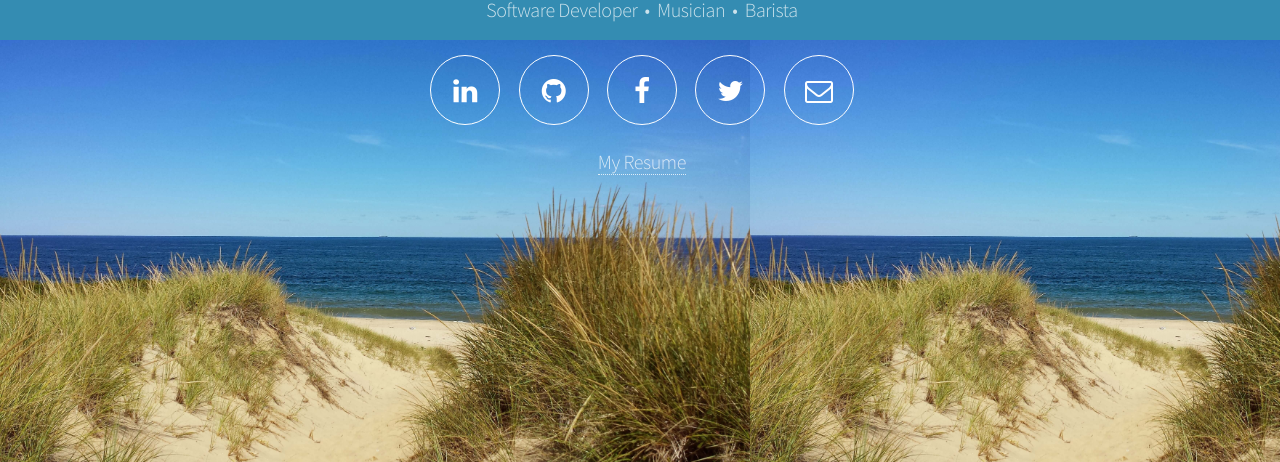
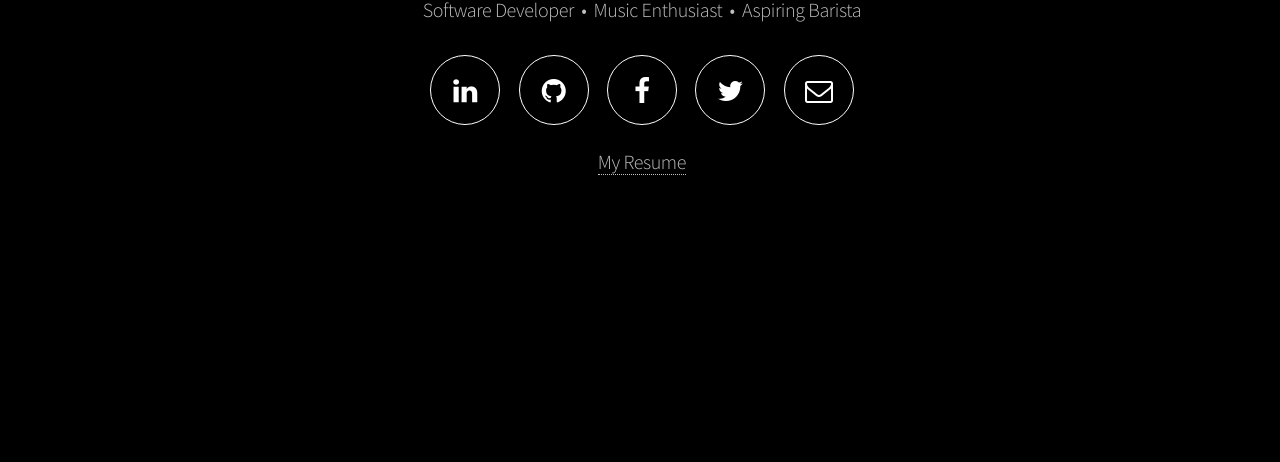
Before and after one commit to terela/terela.github.io, a plain HTML site: page index.html in a window 1280 px wide. Shown: the part 338-800 px from the top of the page. Drawn offline with Linux system fonts and the light colour scheme.

Commit message:
Update background & titles

```diff
--- a/assets/css/main.css
+++ b/assets/css/main.css
@@ -188,7 +188,8 @@
 		*/
 	/* Set your background with this */
 
-		background: #348cb2 url("images/bg-compressed.jpg") bottom left;
+		/** background: #348cb2 url("images/bg-compressed.jpg") bottom left; */
+		background: #000000;
 		background-repeat: repeat-x;
 		height: 100%;
 		left: 0;
--- a/index.html
+++ b/index.html
@@ -25,7 +25,7 @@
 				<!-- Header -->
 					<header id="header">
 						<h1>Alex Terela</h1>
-						<p>Software Developer &nbsp;&bull;&nbsp; Musician &nbsp;&bull;&nbsp; Barista</p>
+						<p>Software Developer &nbsp;&bull;&nbsp; Music Enthusiast &nbsp;&bull;&nbsp; Aspiring Barista</p>
 						<nav>
 							<ul>
 								<li><a href="https://www.linkedin.com/in/alexterela" class="icon fa-linkedin"><span class="label">LinkedIn</span></a></li>
```
